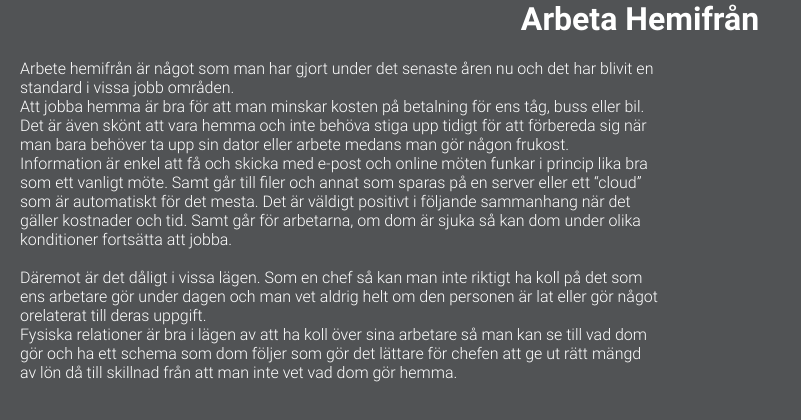
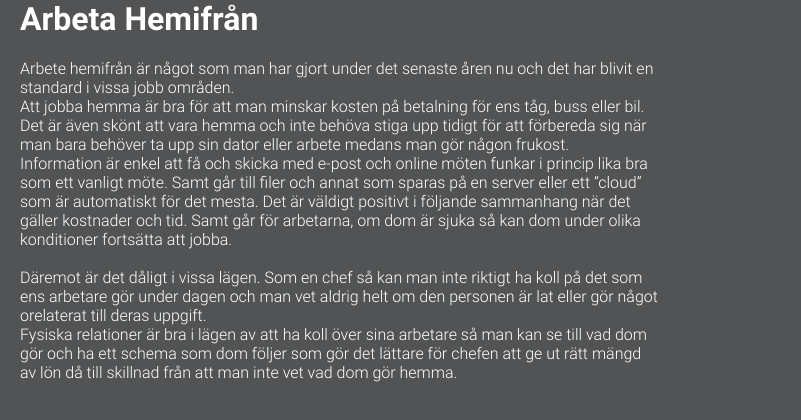
Before and after one commit to SwezedCode/arbete_hemifran, a plain HTML site: page index.html in a window 1280 px wide. Shown: the whole page, without its empty margins (0-801 px from the left). Drawn offline with Linux system fonts and the light colour scheme.

Commit message:
Update style.css

```diff
--- a/misc/style.css
+++ b/misc/style.css
@@ -17,7 +17,8 @@ body {
   font-family: "boldfont";
   color: white;
 
-  text-align: center;
+  position: relative;
+  left: 20px;
 }
 
 .text {
```
